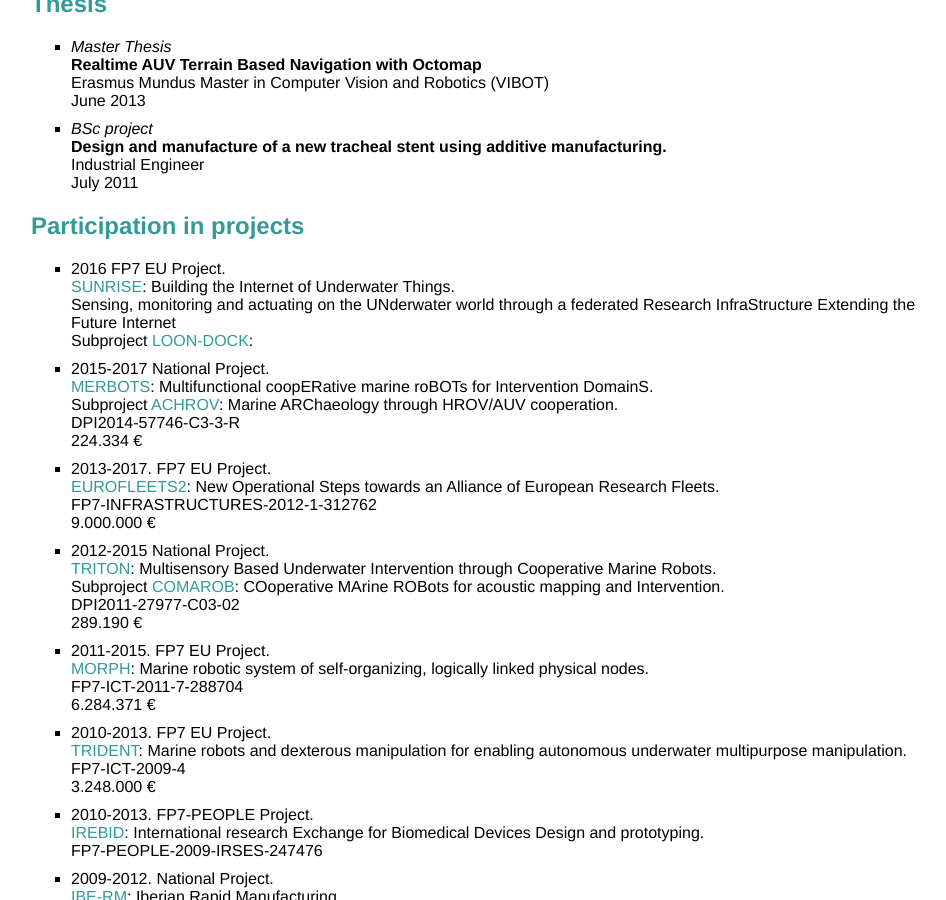
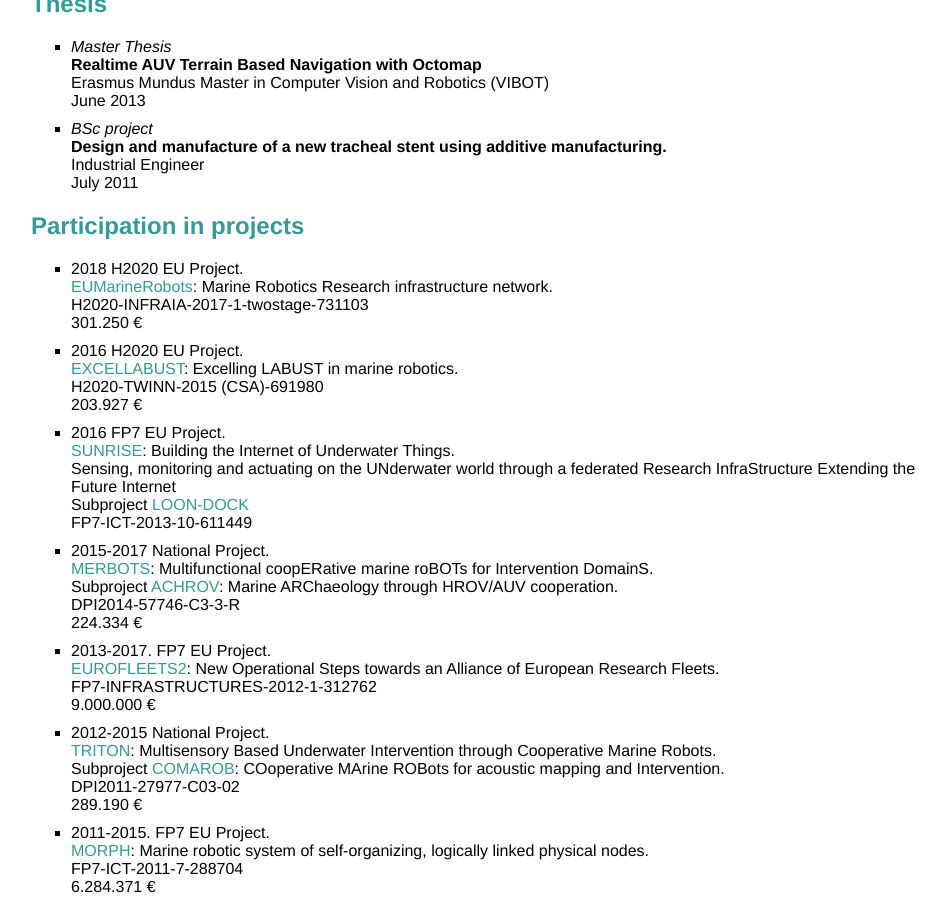
Before and after one commit to gvallicrosa/gvallicrosa.github.io, a Jekyll site: the page built from cv/index.html, in a window 1280 px wide and 900 px high, scrolled down 4010 px. Shown: the whole window, without its empty margins (161-1107 px from the left). Built offline with Jekyll 4.4.1, drawn with Linux system fonts in a browser that asks for light colours.

Commit message:
projects: added EXCELLABUST and EUMR

```diff
--- a/cv/index.html
+++ b/cv/index.html
@@ -41,7 +41,7 @@
 
 {% include biblio.html %}
 
-<!--- Thesis ------------------------->
+<!--- Thesis -->
 <h2><a id="thesis">Thesis</a></h2>
 
 <ul>
@@ -59,16 +59,31 @@
 	</li>
 </ul>
 
-	<!--- Projects ------------------------------->
+	<!--- Projects -->
 	<h2><a id="projects">Participation in projects</a></h2>
 
 	<ul>
+    <li>
+      2018 H2020 EU Project.<br>
+      <a href="https://www.eumarinerobots.eu/">EUMarineRobots</a>:
+      Marine Robotics Research infrastructure network.<br>
+      H2020-INFRAIA-2017-1-twostage-731103<br>
+      301.250 €
+    </li>
+    <li>
+      2016 H2020 EU Project.<br>
+      <a href="http://excellabust.fer.hr/">EXCELLABUST</a>:
+      Excelling LABUST in marine robotics.<br>
+      H2020-TWINN-2015 (CSA)-691980<br>
+      203.927 €
+    </li>
     <li>
       2016 FP7 EU Project.<br>
       <a href="http://fp7-sunrise.eu/">SUNRISE</a>:
       Building the Internet of Underwater Things.<br>
       Sensing, monitoring and actuating on the UNderwater world through a federated Research InfraStructure Extending the Future Internet<br>
-      Subproject <a href="">LOON-DOCK</a>:
+      Subproject <a href="">LOON-DOCK</a><br>
+      FP7-ICT-2013-10-611449
     </li>
     <li>
       2015-2017 National Project.<br>
```
